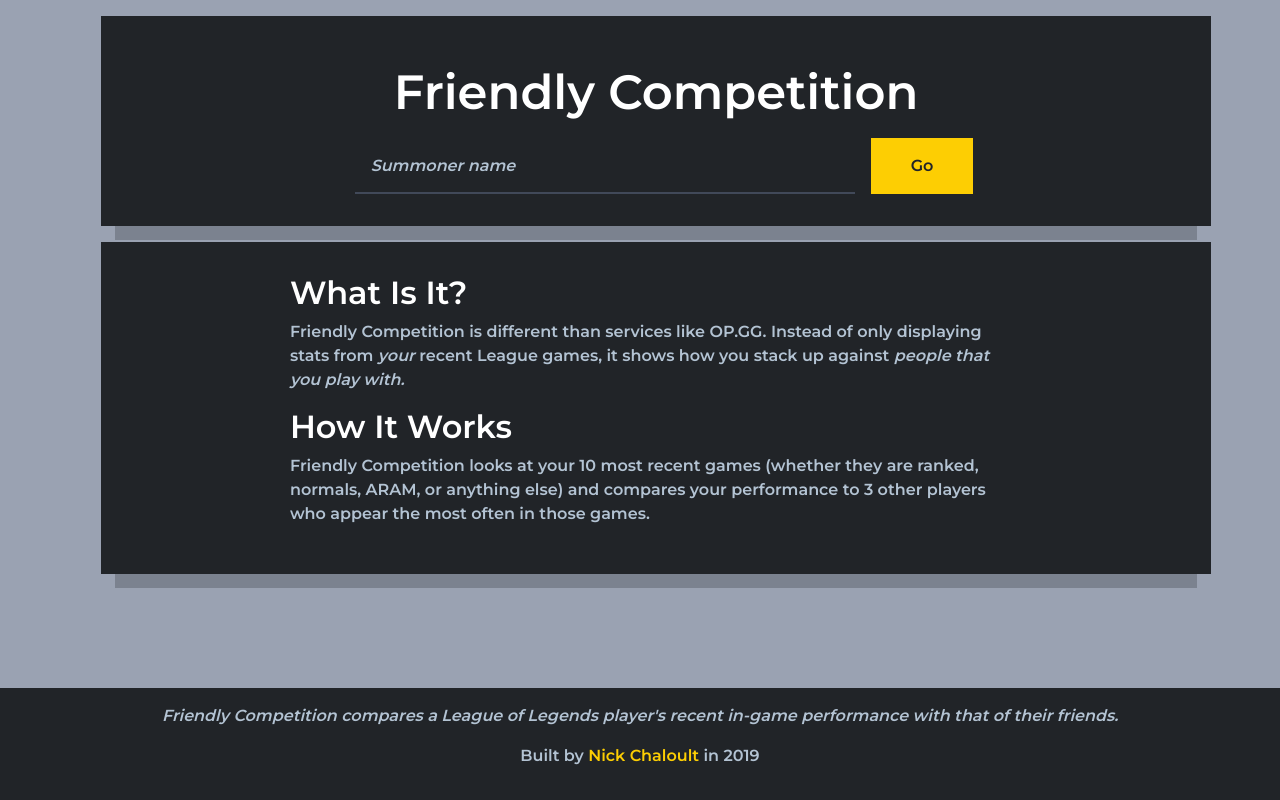
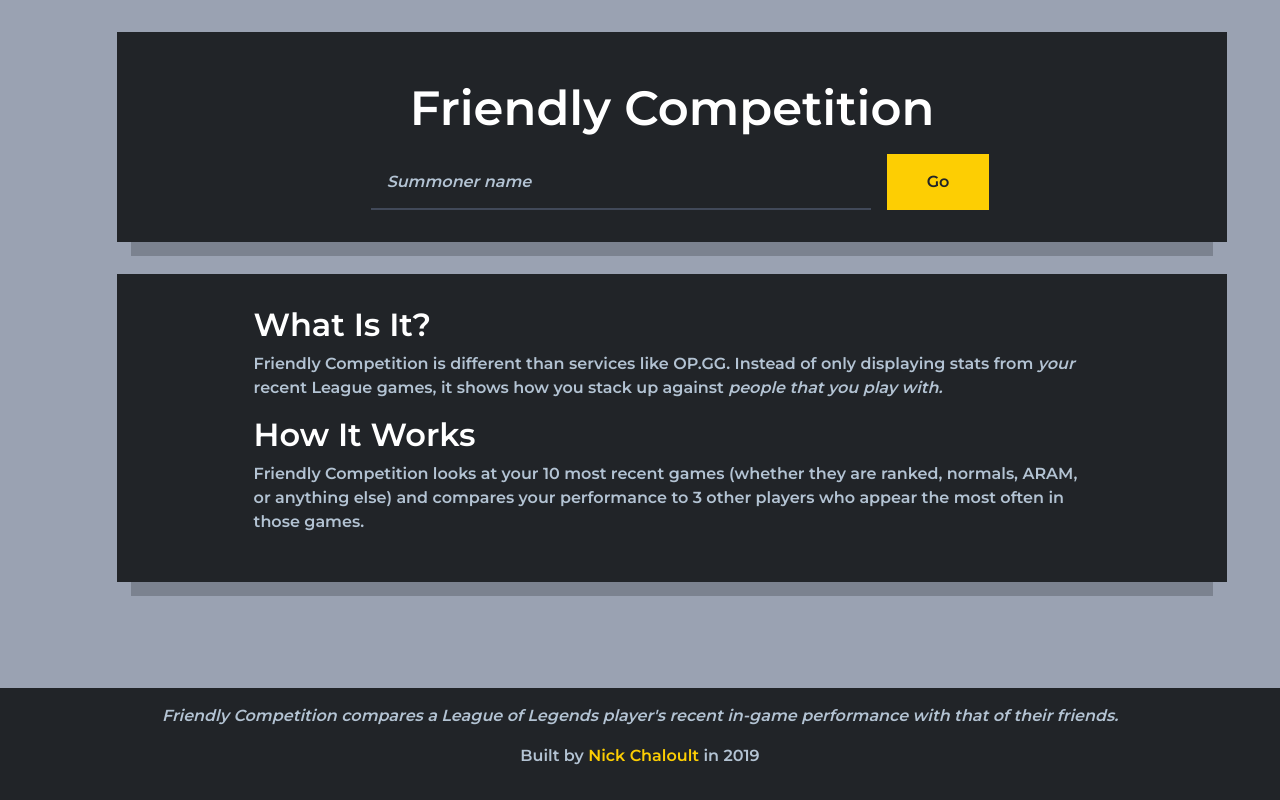
Before and after one commit to nchaloult/friendly-competition, a React (Create React App) app in the folder client/: page / in a window 1280 px wide. Built offline with nearby package versions, Linux system fonts and the light colour scheme.

Commit message:
Styling changes

```diff
--- a/client/src/App.js
+++ b/client/src/App.js
@@ -6,7 +6,7 @@ import About from './components/About';
 
 function App() {
   const [hasSearched, setHasSearched] = useState(false);
-  const [data, setData] = useState({ "default": "testing" });
+  const [data, setData] = useState(null);
 
   const makeAPICall = (summName) => {
     fetch(`/summoner?name=${summName}`)
--- a/client/src/components/About.js
+++ b/client/src/components/About.js
@@ -4,7 +4,7 @@ import '../index.css';
 function About() {
   return (
     <div className="myCard" style={{ 'display': 'flex', 'justifyContent': 'center' }}>
-      <div style={{ 'width': '70%' }}>
+      <div style={{ 'width': '80%' }}>
         <h2>What Is It?</h2>
         <p>
           Friendly Competition is different than services like OP.GG. Instead of
--- a/client/src/index.css
+++ b/client/src/index.css
@@ -82,7 +82,7 @@ input[type="submit"]:active {
 /* ============ Card Styles ============ */
 
 .myCard {
-  margin: 1rem;
+  margin: 2rem;
   padding: 2rem;
   width: 100%;
 
```
